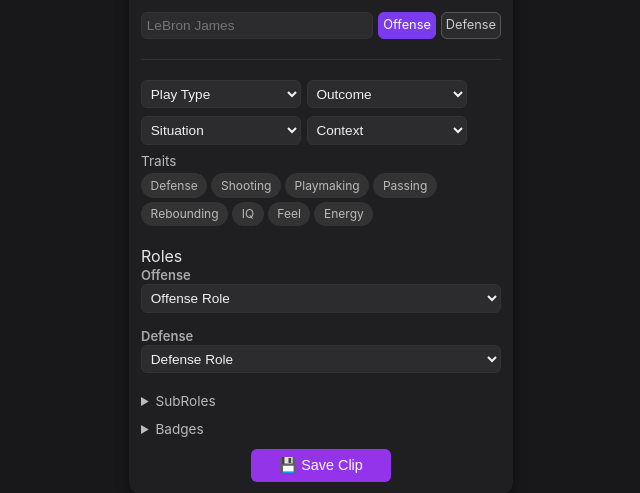
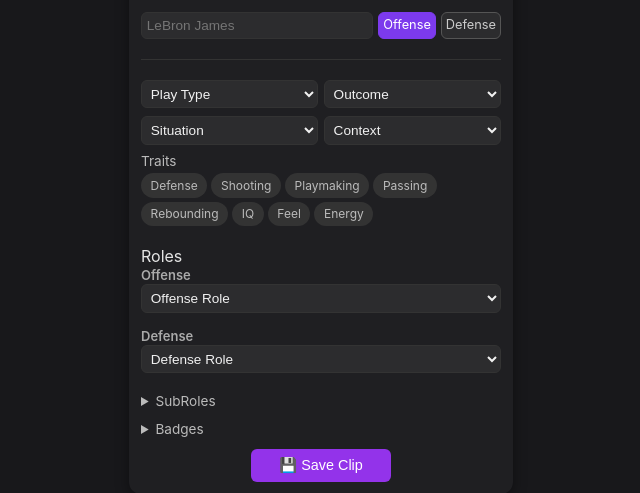
Before and after one commit to Bet-Zero/qb_clip_tagger, a Flask app: page /tag in a window 1280 px wide. Shown: the part 62-555 px from the top of the page, without its empty margins (319-959 px from the left). Run offline with Flask 3, Linux system fonts and the light colour scheme; data that the repository does not hold is empty.

Commit message:
Fresh update

```diff
--- a/static/style.css
+++ b/static/style.css
@@ -41,9 +41,9 @@ form {
   flex-basis: 180px;
 }
 
-/* Narrower dropdowns */
+/* Ensure dropdowns expand to fill the available row width */
 .form-row select {
-  max-width: 160px;
+  max-width: none;
 }
 
 /* Centered narrower save button */
```
